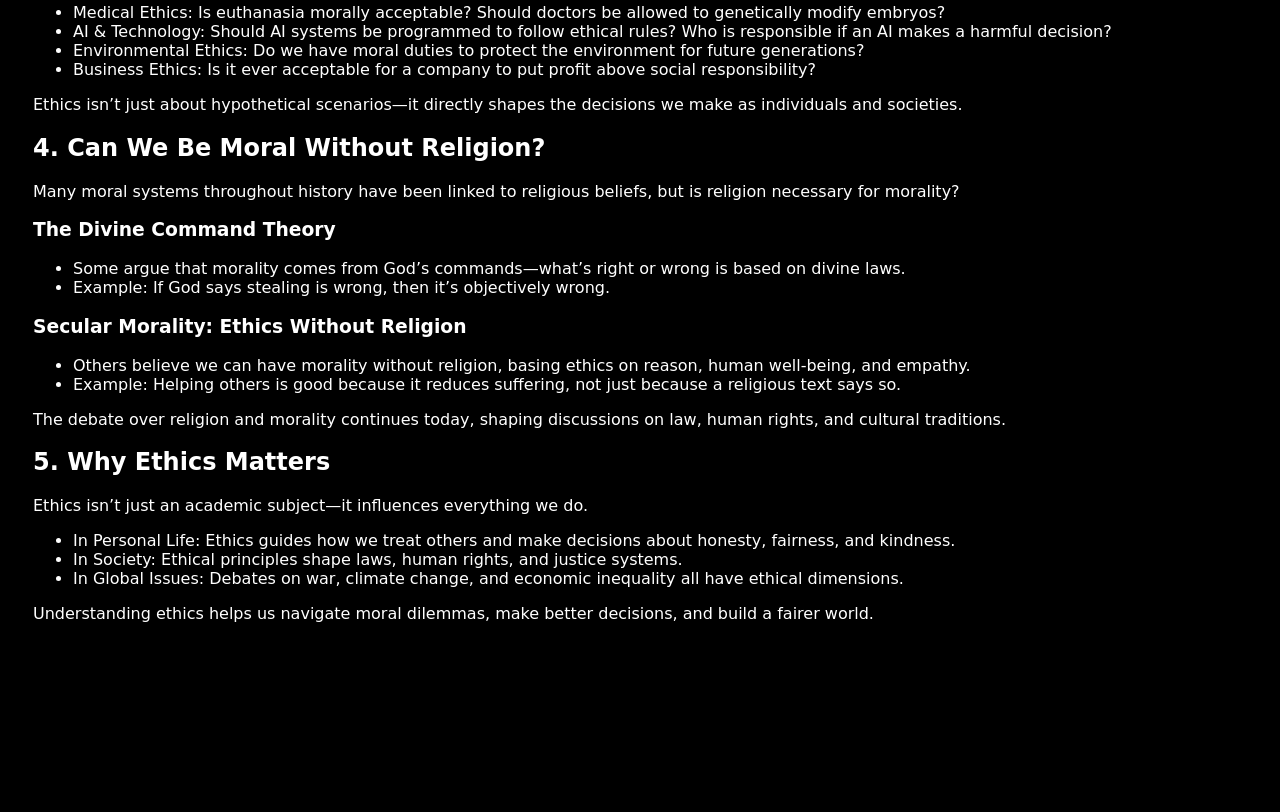
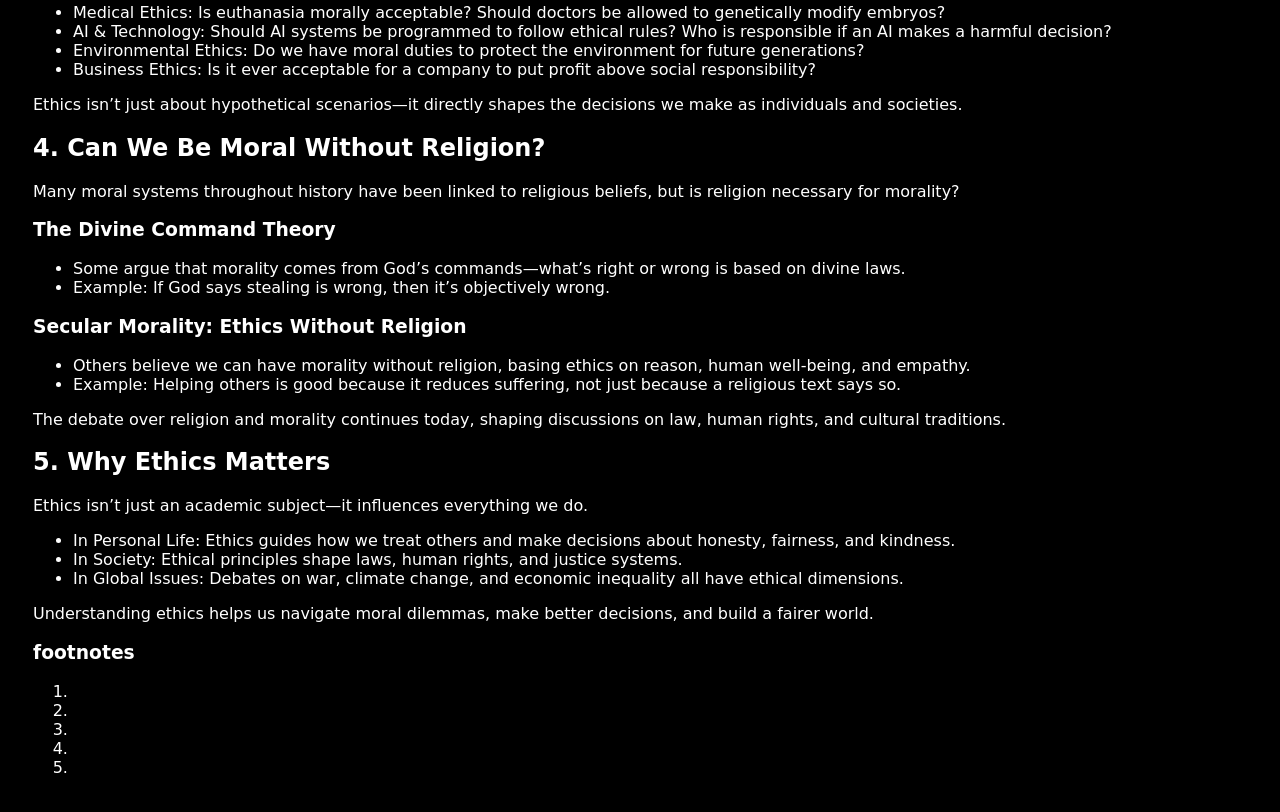
Before and after one commit to Kriftyz/BGP, a plain HTML site: page Ethics.html in a window 1280 px wide. Shown: the part 1638-2450 px from the top of the page. Before the commit the page ends 2310 px from the top, so only its background shows below. Drawn offline with Linux system fonts and the light colour scheme.

Commit message:
Update Ethics.html

```diff
--- a/Ethics.html
+++ b/Ethics.html
@@ -14,6 +14,7 @@
   </nav>
 </head>
 <body>
+  <main>
   <section>
   <h1>Introduction to Ethics</h1>
   <p>What does it mean to live a good life? What makes something right or wrong? Are moral rules universal, or do they change based on culture and circumstances?</p>
@@ -111,5 +112,16 @@
       <li>In Global Issues: Debates on war, climate change, and economic inequality all have ethical dimensions.</li>
     </ul>
     <p>Understanding ethics helps us navigate moral dilemmas, make better decisions, and build a fairer world.</p>
+  </main>
   </section>
 </body>
+<footer>
+        <h3>footnotes</h3>
+        <ol>
+            <li id='footnote1'><a href=''></a></li>
+            <li id='footnote2'><a href=''></a></li>
+            <li id='footnote3'><a href=''></a></li>
+            <li id='footnote4'><a href=''></a></li>
+            <li id='footnote5'><a href=''></a></li>
+        </ol>
+    </footer>
```
